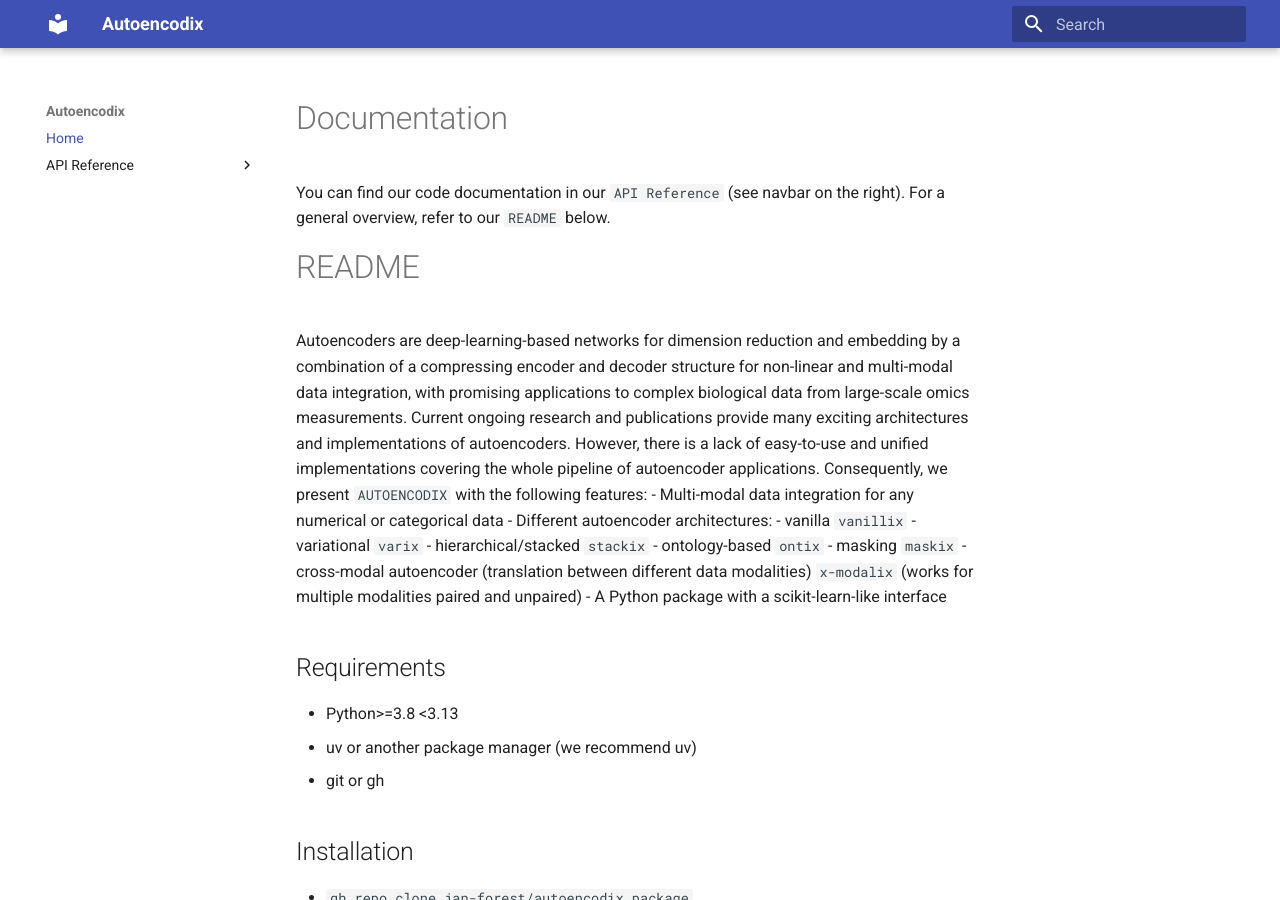
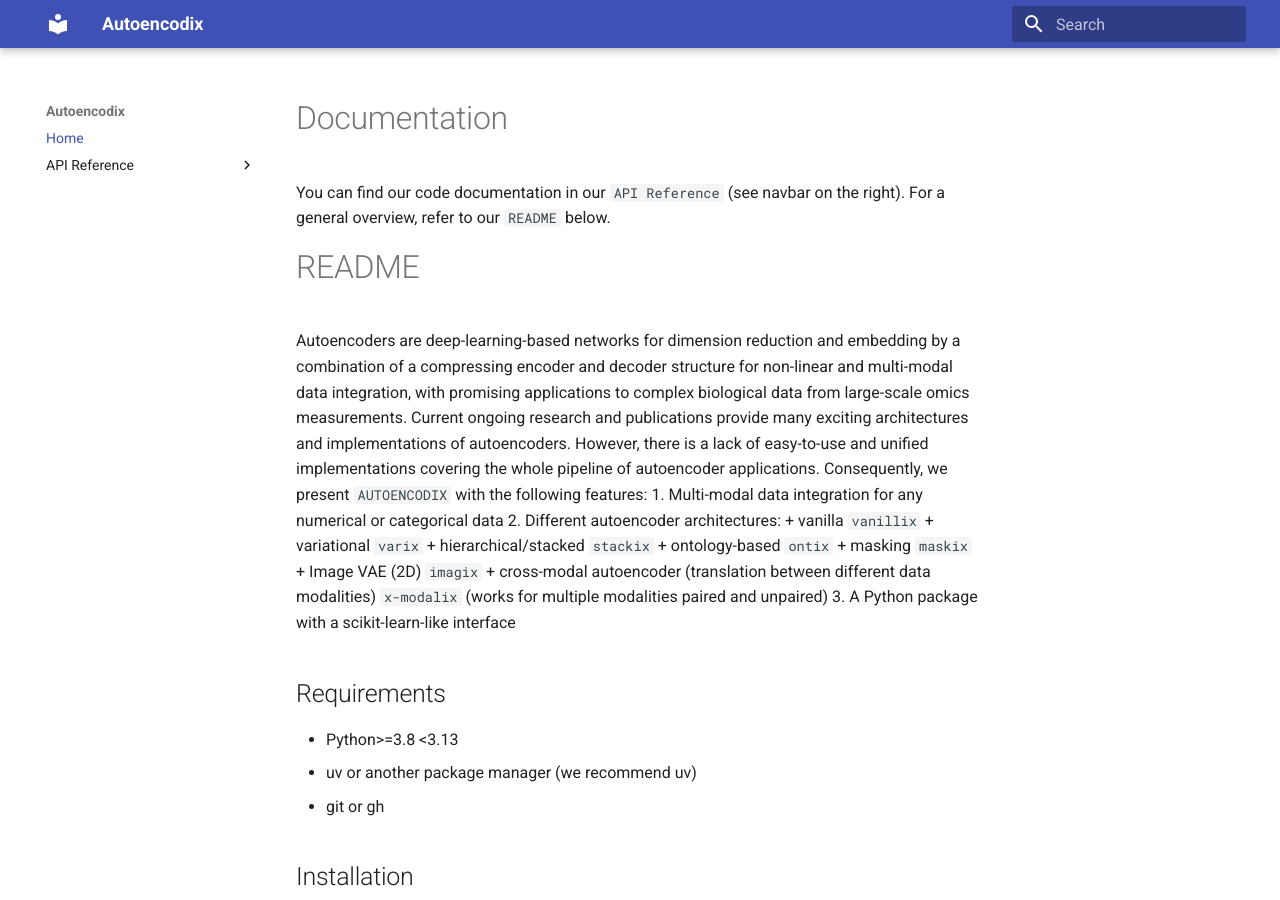
Before and after one commit to jan-forest/autoencodix_package, an MkDocs documentation site: the page built from docs/index.md, in a window 1280 px wide and 900 px high. Built offline with MkDocs 1.6.1 and Material for MkDocs 9.7.7, drawn with Linux system fonts in a browser that asks for light colours.

Commit message:
Revise AUTOENCODIX features in documentation
Updated the features list of AUTOENCODIX to include Image VAE and improved formatting.

```diff
--- a/docs/index.md
+++ b/docs/index.md
@@ -6,15 +6,16 @@
 # README
 Autoencoders are deep-learning-based networks for dimension reduction and embedding by a combination of a compressing encoder and decoder structure for non-linear and multi-modal data integration, with promising applications to complex biological data from large-scale omics measurements. Current ongoing research and publications provide many exciting architectures and implementations of autoencoders. However, there is a lack of easy-to-use and unified implementations covering the whole pipeline of autoencoder applications.
 Consequently, we present `AUTOENCODIX` with the following features:
-- Multi-modal data integration for any numerical or categorical data
-- Different autoencoder architectures:
-  - vanilla `vanillix`
-  - variational `varix`
-  - hierarchical/stacked `stackix`
-  - ontology-based `ontix`
-  - masking `maskix`
-  - cross-modal autoencoder (translation between different data modalities) `x-modalix` (works for multiple modalities paired and unpaired)
-- A Python package with a scikit-learn-like interface
+1. Multi-modal data integration for any numerical or categorical data
+2. Different autoencoder architectures:
+  + vanilla `vanillix`
+  + variational `varix`
+  + hierarchical/stacked `stackix`
+  + ontology-based `ontix`
+  + masking `maskix`
+  + Image VAE (2D) `imagix`
+  + cross-modal autoencoder (translation between different data modalities) `x-modalix` (works for multiple modalities paired and unpaired)
+3. A Python package with a scikit-learn-like interface
 
 ## Requirements
 - Python>=3.8 <3.13
```
